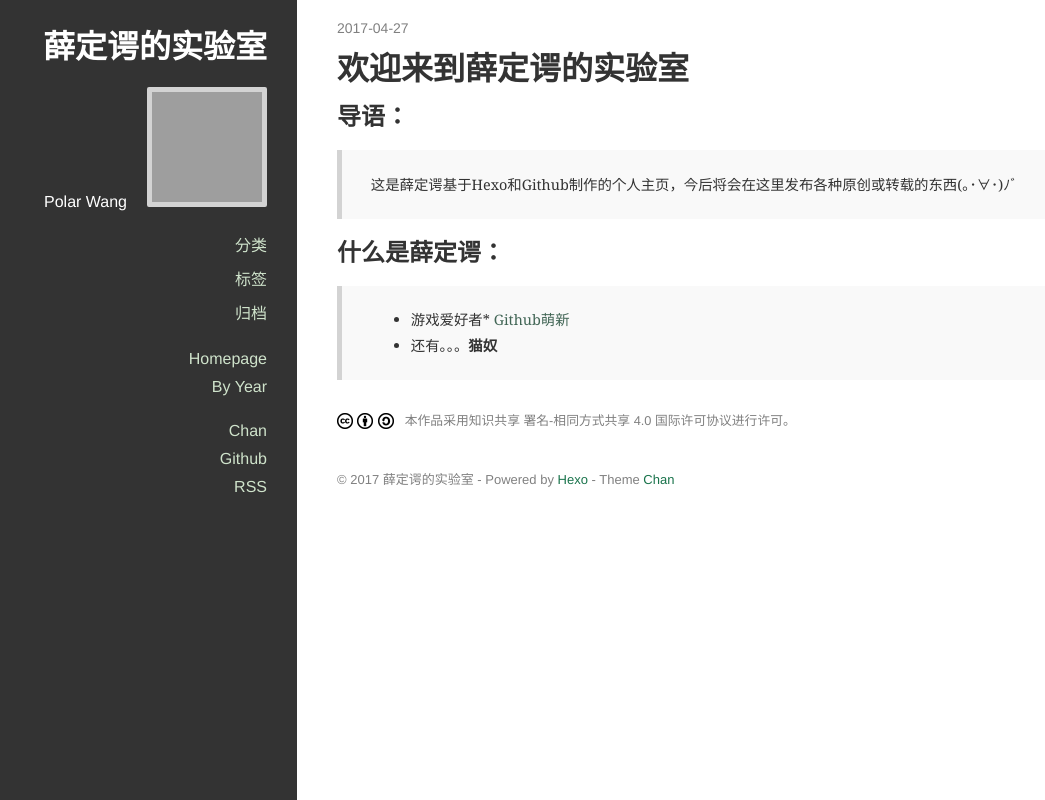
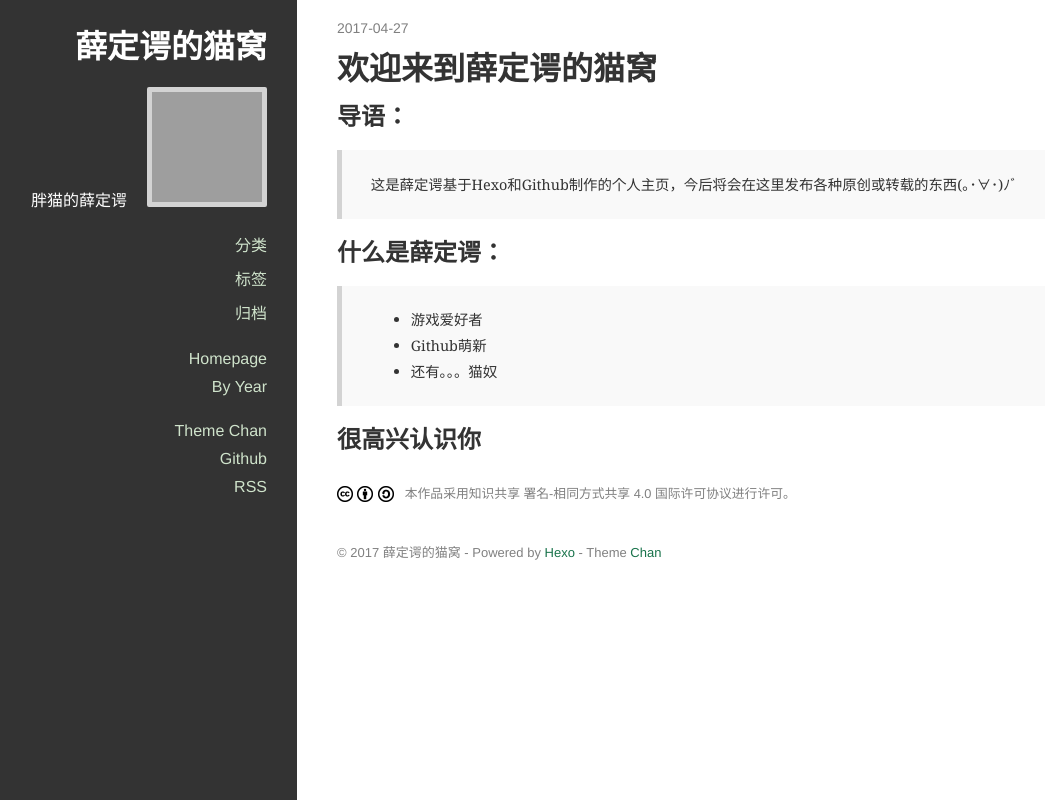
Before and after one commit to polar-ok/polar-ok.github.io, a plain HTML site: page 2017/04/27/Welcome to Shodinger's Lab/index.html in a window 1280 px wide. Shown: the whole page, without its empty margins (103-1148 px from the left). Drawn offline with nearby package versions, Linux system fonts and the light colour scheme; grey boxes are pictures that could not be loaded.

Commit message:
Site updated: 2017-04-27 17:43:39

```diff
--- a/2017/04/27/Welcome to Shodinger's Lab/index.html
+++ b/2017/04/27/Welcome to Shodinger's Lab/index.html
@@ -8,24 +8,24 @@
 
 <title>
 
-    薛定谔的实验室
+    薛定谔的猫窝
 
 </title>
 
-<meta name="description" content="欢迎来到薛定谔的实验室导语： 这是薛定谔基于Hexo和Github制作的个人主页，今后将会在这里发布各种原创或转载的东西(｡･∀･)ﾉﾞ  什么是薛定谔：  游戏爱好者*   Github萌新 还有。。。猫奴">
+<meta name="description" content="欢迎来到薛定谔的猫窝导语： 这是薛定谔基于Hexo和Github制作的个人主页，今后将会在这里发布各种原创或转载的东西(｡･∀･)ﾉﾞ  什么是薛定谔：  游戏爱好者 Github萌新 还有。。。猫奴   很高兴认识你">
 <meta name="keywords">
 <meta property="og:type" content="article">
-<meta property="og:title" content="薛定谔的实验室">
+<meta property="og:title" content="薛定谔的猫窝">
 <meta property="og:url" content="https://github.com/polar-ok/2017/04/27/Welcome to Shodinger's Lab/index.html">
-<meta property="og:site_name" content="薛定谔的实验室">
-<meta property="og:description" content="欢迎来到薛定谔的实验室导语： 这是薛定谔基于Hexo和Github制作的个人主页，今后将会在这里发布各种原创或转载的东西(｡･∀･)ﾉﾞ  什么是薛定谔：  游戏爱好者*   Github萌新 还有。。。猫奴">
-<meta property="og:updated_time" content="2017-04-27T09:18:36.769Z">
+<meta property="og:site_name" content="薛定谔的猫窝">
+<meta property="og:description" content="欢迎来到薛定谔的猫窝导语： 这是薛定谔基于Hexo和Github制作的个人主页，今后将会在这里发布各种原创或转载的东西(｡･∀･)ﾉﾞ  什么是薛定谔：  游戏爱好者 Github萌新 还有。。。猫奴   很高兴认识你">
+<meta property="og:updated_time" content="2017-04-27T09:43:16.458Z">
 <meta name="twitter:card" content="summary">
-<meta name="twitter:title" content="薛定谔的实验室">
-<meta name="twitter:description" content="欢迎来到薛定谔的实验室导语： 这是薛定谔基于Hexo和Github制作的个人主页，今后将会在这里发布各种原创或转载的东西(｡･∀･)ﾉﾞ  什么是薛定谔：  游戏爱好者*   Github萌新 还有。。。猫奴">
+<meta name="twitter:title" content="薛定谔的猫窝">
+<meta name="twitter:description" content="欢迎来到薛定谔的猫窝导语： 这是薛定谔基于Hexo和Github制作的个人主页，今后将会在这里发布各种原创或转载的东西(｡･∀･)ﾉﾞ  什么是薛定谔：  游戏爱好者 Github萌新 还有。。。猫奴   很高兴认识你">
 
 
-  <link rel="alternative" href="/atom.xml" title="薛定谔的实验室" type="application/atom+xml">
+  <link rel="alternative" href="/atom.xml" title="薛定谔的猫窝" type="application/atom+xml">
 
 
 
@@ -52,19 +52,19 @@
     <span class="icon-bar"></span>
     <span class="icon-bar"></span>
   </button>
-  <a class="title" href="/">薛定谔的实验室</a>
+  <a class="title" href="/">薛定谔的猫窝</a>
 </div>
 
   <div class="main-container">
     <div class="sidebar">
   <div class="header">
-    <h1 class="title"><a href="/">薛定谔的实验室</a></h1>
+    <h1 class="title"><a href="/">薛定谔的猫窝</a></h1>
 
     <div class="info">
       <div class="content">
 
 
-          <div class="author">Polar Wang</div>
+          <div class="author">胖猫的薛定谔</div>
 
       </div>
 
@@ -124,13 +124,13 @@
 
 
               <li>
-                <a href="https://github.com/denjones/hexo-theme-chan" title="Chan" target="_blank" rel="external">Chan</a>
+                <a href="https://github.com/denjones/hexo-theme-chan" title="Theme Chan" target="_blank" rel="external">Theme Chan</a>
               </li>
 
 
 
               <li>
-                <a href="https://github.com/denjones" title="Github" target="_blank" rel="external">Github</a>
+                <a href="https://github.com/polar-ok" title="Github" target="_blank" rel="external">Github</a>
               </li>
 
 
@@ -165,16 +165,17 @@
 
   </div>
   <div class="article-entry">
-    <h1 id="欢迎来到薛定谔的实验室"><a href="#欢迎来到薛定谔的实验室" class="headerlink" title="欢迎来到薛定谔的实验室"></a>欢迎来到薛定谔的实验室</h1><h2 id="导语："><a href="#导语：" class="headerlink" title="导语："></a>导语：</h2><blockquote>
+    <h1 id="欢迎来到薛定谔的猫窝"><a href="#欢迎来到薛定谔的猫窝" class="headerlink" title="欢迎来到薛定谔的猫窝"></a>欢迎来到薛定谔的猫窝</h1><h2 id="导语："><a href="#导语：" class="headerlink" title="导语："></a>导语：</h2><blockquote>
 <p>这是薛定谔基于Hexo和Github制作的个人主页，今后将会在这里发布各种原创或转载的东西(｡･∀･)ﾉﾞ</p>
 </blockquote>
 <h2 id="什么是薛定谔："><a href="#什么是薛定谔：" class="headerlink" title="什么是薛定谔："></a>什么是薛定谔：</h2><blockquote>
 <ul>
-<li>游戏爱好者*   <a href="github.com/polar-ok">Github萌新</a></li>
-<li>还有。。。<strong>猫奴</strong></li>
+<li>游戏爱好者</li>
+<li>Github萌新</li>
+<li>还有。。。猫奴</li>
 </ul>
 </blockquote>
-
+<h2 id="很高兴认识你"><a href="#很高兴认识你" class="headerlink" title="很高兴认识你"></a>很高兴认识你</h2>
   </div>
   <footer class="article-footer">
 
@@ -206,7 +207,7 @@
 
           <div class="main-footer">
 
-    © 2017 薛定谔的实验室 - Powered by <a href="http://hexo.io" target="_blank">Hexo</a> - Theme <a href="https://github.com/denjones/hexo-theme-chan" target="_blank">Chan</a>
+    © 2017 薛定谔的猫窝 - Powered by <a href="http://hexo.io" target="_blank">Hexo</a> - Theme <a href="https://github.com/denjones/hexo-theme-chan" target="_blank">Chan</a>
 
 </div>
 
--- a/archives/2017/04/index.html
+++ b/archives/2017/04/index.html
@@ -13,14 +13,14 @@
 </title>
 
 <meta property="og:type" content="website">
-<meta property="og:title" content="薛定谔的实验室">
+<meta property="og:title" content="薛定谔的猫窝">
 <meta property="og:url" content="https://github.com/polar-ok/archives/2017/04/index.html">
-<meta property="og:site_name" content="薛定谔的实验室">
+<meta property="og:site_name" content="薛定谔的猫窝">
 <meta name="twitter:card" content="summary">
-<meta name="twitter:title" content="薛定谔的实验室">
+<meta name="twitter:title" content="薛定谔的猫窝">
 
 
-  <link rel="alternative" href="/atom.xml" title="薛定谔的实验室" type="application/atom+xml">
+  <link rel="alternative" href="/atom.xml" title="薛定谔的猫窝" type="application/atom+xml">
 
 
 
@@ -47,19 +47,19 @@
     <span class="icon-bar"></span>
     <span class="icon-bar"></span>
   </button>
-  <a class="title" href="/">薛定谔的实验室</a>
+  <a class="title" href="/">薛定谔的猫窝</a>
 </div>
 
   <div class="main-container">
     <div class="sidebar">
   <div class="header">
-    <h1 class="title"><a href="/">薛定谔的实验室</a></h1>
+    <h1 class="title"><a href="/">薛定谔的猫窝</a></h1>
 
     <div class="info">
       <div class="content">
 
 
-          <div class="author">Polar Wang</div>
+          <div class="author">胖猫的薛定谔</div>
 
       </div>
 
@@ -119,13 +119,13 @@
 
 
               <li>
-                <a href="https://github.com/denjones/hexo-theme-chan" title="Chan" target="_blank" rel="external">Chan</a>
+                <a href="https://github.com/denjones/hexo-theme-chan" title="Theme Chan" target="_blank" rel="external">Theme Chan</a>
               </li>
 
 
 
               <li>
-                <a href="https://github.com/denjones" title="Github" target="_blank" rel="external">Github</a>
+                <a href="https://github.com/polar-ok" title="Github" target="_blank" rel="external">Github</a>
               </li>
 
 
@@ -181,16 +181,17 @@
       </div>
       <div class="article-entry">
 
-          <h1 id="欢迎来到薛定谔的实验室"><a href="#欢迎来到薛定谔的实验室" class="headerlink" title="欢迎来到薛定谔的实验室"></a>欢迎来到薛定谔的实验室</h1><h2 id="导语："><a href="#导语：" class="headerlink" title="导语："></a>导语：</h2><blockquote>
+          <h1 id="欢迎来到薛定谔的猫窝"><a href="#欢迎来到薛定谔的猫窝" class="headerlink" title="欢迎来到薛定谔的猫窝"></a>欢迎来到薛定谔的猫窝</h1><h2 id="导语："><a href="#导语：" class="headerlink" title="导语："></a>导语：</h2><blockquote>
 <p>这是薛定谔基于Hexo和Github制作的个人主页，今后将会在这里发布各种原创或转载的东西(｡･∀･)ﾉﾞ</p>
 </blockquote>
 <h2 id="什么是薛定谔："><a href="#什么是薛定谔：" class="headerlink" title="什么是薛定谔："></a>什么是薛定谔：</h2><blockquote>
 <ul>
-<li>游戏爱好者*   <a href="github.com/polar-ok">Github萌新</a></li>
-<li>还有。。。<strong>猫奴</strong></li>
+<li>游戏爱好者</li>
+<li>Github萌新</li>
+<li>还有。。。猫奴</li>
 </ul>
 </blockquote>
-
+<h2 id="很高兴认识你"><a href="#很高兴认识你" class="headerlink" title="很高兴认识你"></a>很高兴认识你</h2>
 
       </div>
     </div>
@@ -204,7 +205,7 @@
 
           <div class="main-footer">
 
-    © 2017 薛定谔的实验室 - Powered by <a href="http://hexo.io" target="_blank">Hexo</a> - Theme <a href="https://github.com/denjones/hexo-theme-chan" target="_blank">Chan</a>
+    © 2017 薛定谔的猫窝 - Powered by <a href="http://hexo.io" target="_blank">Hexo</a> - Theme <a href="https://github.com/denjones/hexo-theme-chan" target="_blank">Chan</a>
 
 </div>
 
--- a/atom.xml
+++ b/atom.xml
@@ -5,7 +5,7 @@
   <link href="/atom.xml" rel="self"/>
 
   <link href="https://github.com/polar-ok/"/>
-  <updated>2017-04-27T09:36:36.579Z</updated>
+  <updated>2017-04-27T09:43:16.458Z</updated>
   <id>https://github.com/polar-ok/</id>
 
   <author>
@@ -20,7 +20,7 @@
     <link href="https://github.com/polar-ok/2017/04/27/Welcome%20to%20Shodinger&#39;s%20Lab/"/>
     <id>https://github.com/polar-ok/2017/04/27/Welcome to Shodinger&#39;s Lab/</id>
     <published>2017-04-27T03:36:44.014Z</published>
-    <updated>2017-04-27T09:36:36.579Z</updated>
+    <updated>2017-04-27T09:43:16.458Z</updated>
 
     <content type="html"><![CDATA[<h1 id="欢迎来到薛定谔的猫窝"><a href="#欢迎来到薛定谔的猫窝" class="headerlink" title="欢迎来到薛定谔的猫窝"></a>欢迎来到薛定谔的猫窝</h1><h2 id="导语："><a href="#导语：" class="headerlink" title="导语："></a>导语：</h2><blockquote>
 <p>这是薛定谔基于Hexo和Github制作的个人主页，今后将会在这里发布各种原创或转载的东西(｡･∀･)ﾉﾞ</p>
--- a/sitemap.xml
+++ b/sitemap.xml
@@ -4,7 +4,7 @@
   <url>
     <loc>https://github.com/polar-ok/2017/04/27/Welcome%20to%20Shodinger's%20Lab/</loc>
 
-    <lastmod>2017-04-27T09:36:36.579Z</lastmod>
+    <lastmod>2017-04-27T09:43:16.458Z</lastmod>
 
   </url>
 
```
Also changed, not shown: archives/2017/index.html (+15 -14 lines), archives/index.html (+15 -14 lines), index.html (+16 -15 lines).
